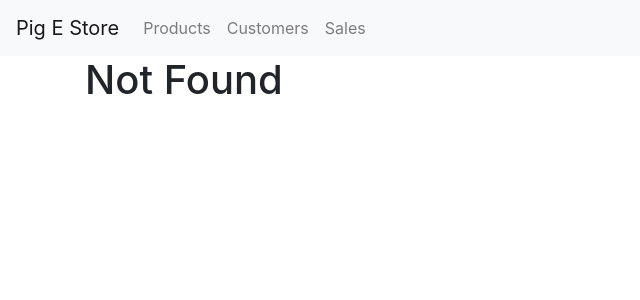
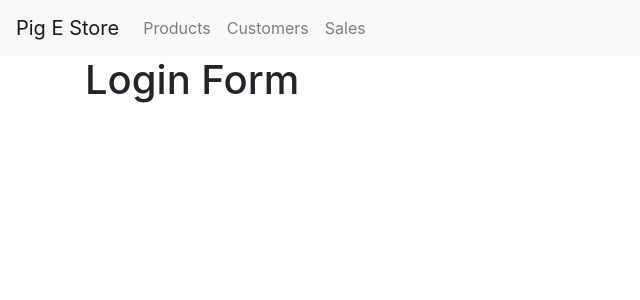
Before and after one commit to ariozone/e-store, a React (Create React App) app: page /login in a window 1280 px wide. Before the commit this address led to /notFound. Shown: the top 300 px of the page, without its empty margins (0-640 px from the left). Built offline with nearby package versions, Linux system fonts and the light colour scheme.

Commit message:
Create a new route in App.js for rendering login component.

```diff
--- a/src/App.js
+++ b/src/App.js
@@ -7,6 +7,7 @@ import ProductForm from "./components/productForm"
 import Sales from "./components/sales"
 import NotFound from "./components/notFound"
 import NavBar from "./components/navBar"
+import LoginForm from "./components/loginForm"
 
 function App() {
   return (
@@ -18,6 +19,7 @@ function App() {
           <Route path={"/customers"} component={Customers} />
           <Route path={"/products/:id"} component={ProductForm} />
           <Route path={"/sales"} component={Sales} />
+          <Route path={"/login"} component={LoginForm} />
           <Route path={"/notFound"} component={NotFound} />
           <Route
             path={"/productForm/:id"}
```
